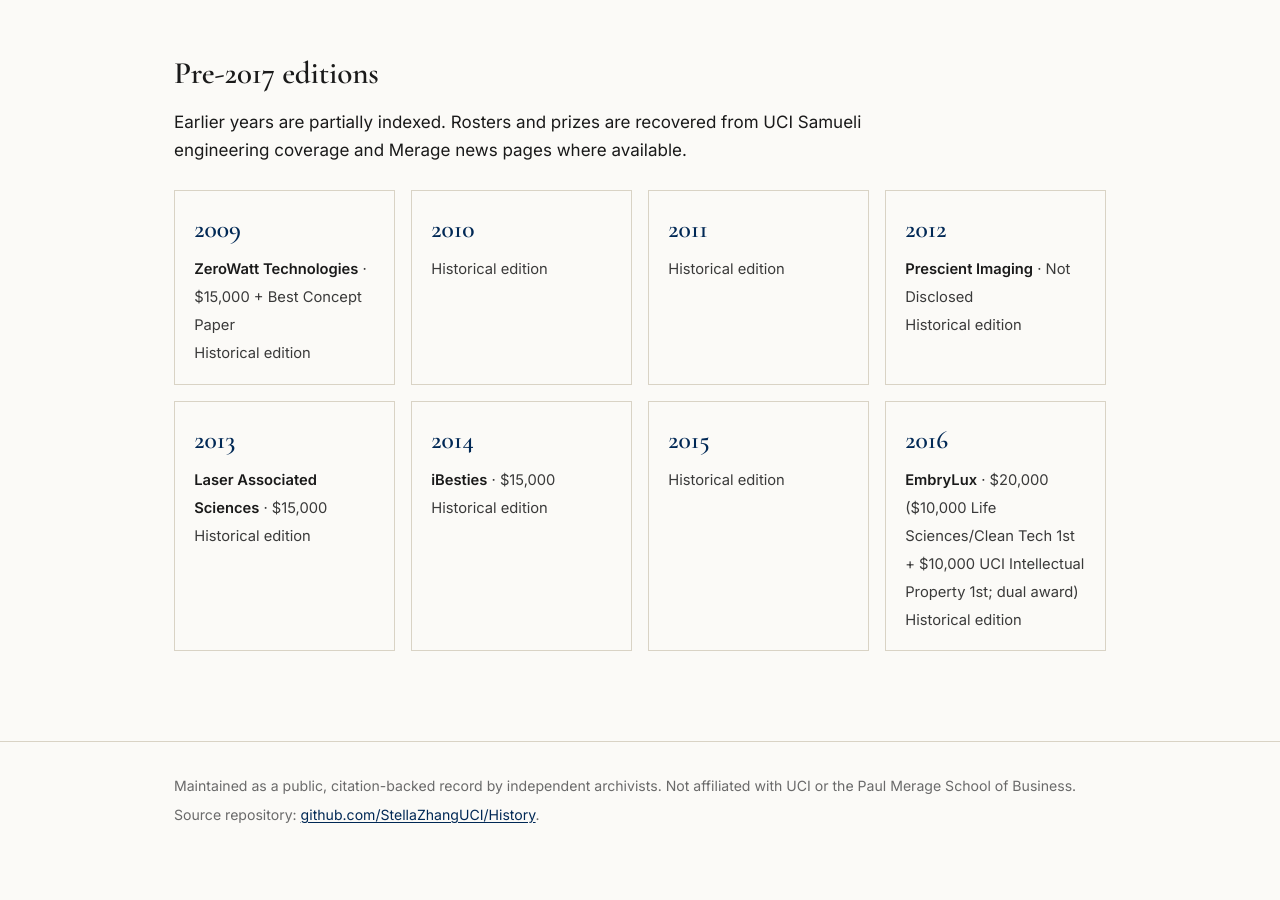
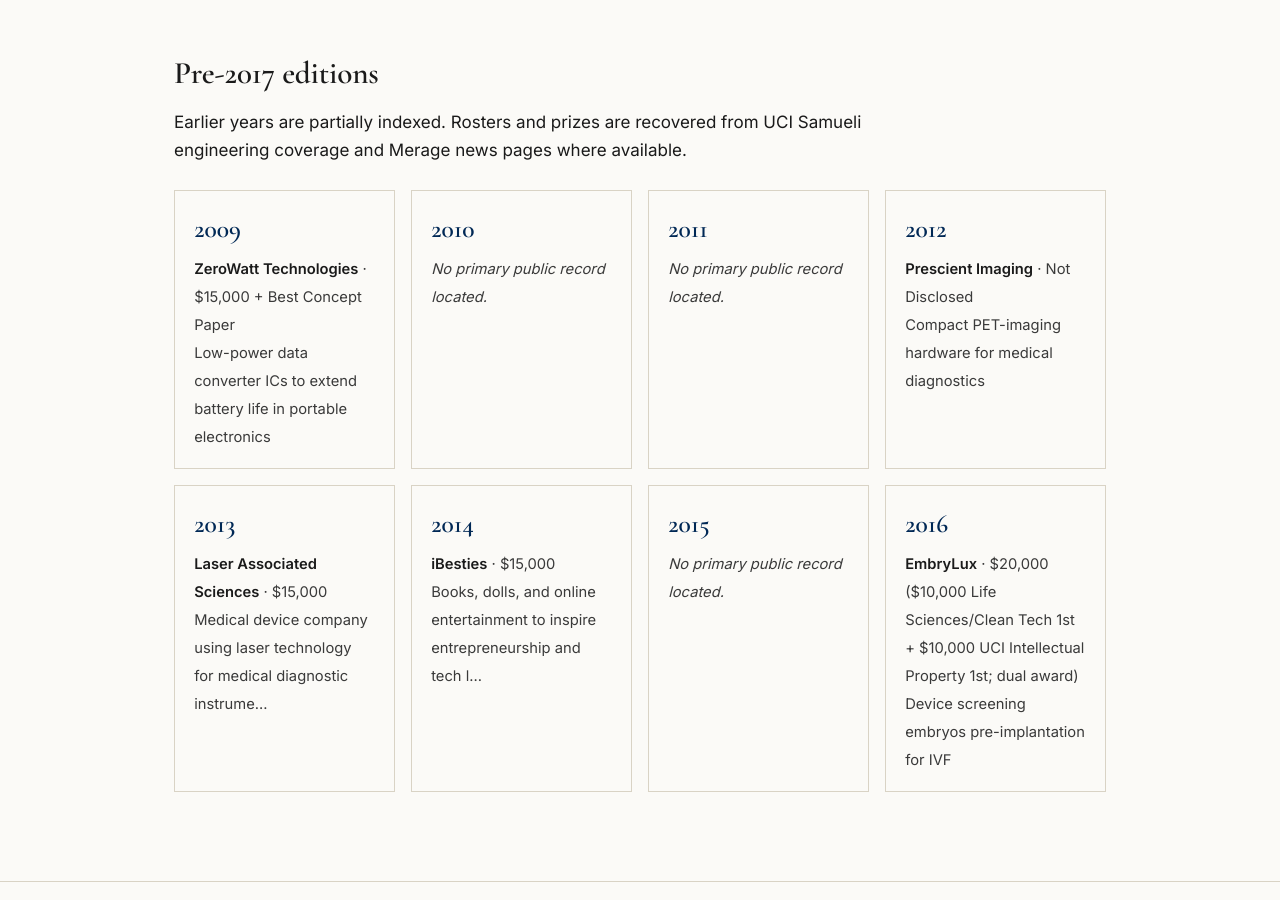
Before and after one commit to StellaZhangUCI/stellazhanguci.github.io, a Jekyll site: the page built from years/index.html, in a window 1280 px wide and 900 px high, scrolled down 1270 px. Built offline with Jekyll 4.4.1, drawn with Linux system fonts in a browser that asks for light colours; before the commit the page ends 2134 px from its top, so only the background shows below that.

Commit message:
tracks page, sponsors page, year placeholder note, nav update

```diff
--- a/_layouts/default.html
+++ b/_layouts/default.html
@@ -24,8 +24,10 @@
         <a href="{{ '/' | relative_url }}"{% if page.url == '/' %} class="active"{% endif %}>Overview</a>
         <a href="{{ '/years/' | relative_url }}"{% if page.url contains '/years' %} class="active"{% endif %}>Years</a>
         <a href="{{ '/teams/' | relative_url }}"{% if page.url contains '/teams' %} class="active"{% endif %}>Teams</a>
+        <a href="{{ '/tracks/' | relative_url }}"{% if page.url contains '/tracks' %} class="active"{% endif %}>Tracks</a>
         <a href="{{ '/outcomes/' | relative_url }}"{% if page.url contains '/outcomes' %} class="active"{% endif %}>Outcomes</a>
         <a href="{{ '/analytics/' | relative_url }}"{% if page.url contains '/analytics' %} class="active"{% endif %}>Analytics</a>
+        <a href="{{ '/sponsors/' | relative_url }}"{% if page.url contains '/sponsors' %} class="active"{% endif %}>Sponsors</a>
         <a href="{{ '/about/' | relative_url }}"{% if page.url contains '/about' %} class="active"{% endif %}>About</a>
       </nav>
     </div>
--- /dev/null
+++ b/tracks/index.html
@@ -0,0 +1,121 @@
+---
+layout: default
+title: Tracks
+permalink: /tracks/
+---
+
+<section class="hero">
+  <p class="eyebrow">Competition structure</p>
+  <h1>Tracks</h1>
+  <p class="lede">The 2018 reset to five standard tracks shaped almost every edition since. Each track produces a 1st and 2nd place per year. Specialty awards rotate around them.</p>
+</section>
+
+<section class="section">
+  <h2>Standard tracks (2018 to present)</h2>
+  <p>Five tracks have held steady since 2018. The names sometimes shift slightly between years (Business Products and Services, Consumer Products and Services) but the lineup is stable. Track payouts moved from $4,000 and $1,500 in 2017 to $10,000 and $5,000 from 2018 onward.</p>
+  <table class="archive-table">
+    <thead><tr><th>Track</th><th>What it covers</th><th>Partner</th></tr></thead>
+    <tbody>
+      <tr>
+        <td class="team"><strong>Business Products and Services</strong></td>
+        <td>B2B software, hardware and platforms.</td>
+        <td>n/a</td>
+      </tr>
+      <tr>
+        <td class="team"><strong>Consumer Products</strong></td>
+        <td>Direct-to-consumer physical goods, hardware and apparel.</td>
+        <td>n/a</td>
+      </tr>
+      <tr>
+        <td class="team"><strong>Consumer Services</strong></td>
+        <td>Consumer apps, platforms and subscription services.</td>
+        <td>n/a</td>
+      </tr>
+      <tr>
+        <td class="team"><strong>Life Sciences</strong></td>
+        <td>Medical devices, diagnostics and therapeutics. The track with the strongest documented post-competition trajectories.</td>
+        <td>n/a</td>
+      </tr>
+      <tr>
+        <td class="team"><strong>Social Enterprise</strong></td>
+        <td>Mission-driven ventures with measurable social or environmental impact.</td>
+        <td>UCI Blum Center for Poverty Alleviation. Richard Matthew (Blum Center Faculty Director) is named as a track judge.</td>
+      </tr>
+    </tbody>
+  </table>
+</section>
+
+<section class="section">
+  <h2>Specialty awards</h2>
+  <ul>
+    <li><strong>Tech Surge.</strong> Pre-2018 award for deep-tech ventures. Last appeared in 2019.</li>
+    <li><strong>MIE Award.</strong> Introduced in 2020. Recognises a finalist with strong ties to UCI's Master of Innovation and Entrepreneurship programme. Baby Box was the first recipient.</li>
+    <li><strong>Audience Favorite.</strong> Intermittent. Appeared in 2020, 2021 and 2025 (as "EvoNexus Fan Favorite"). Typically $1,000.</li>
+    <li><strong>School of Medicine Award.</strong> 2017 only. Went to Purist alongside its Tech Surge 1st.</li>
+    <li><strong>Designing Solutions for Poverty Alleviation.</strong> A co-located UCI Blum Center pitch contest, not a formal NVC track. Esqalate won in 2017 with Loy Loy and Pure Game as runners-up.</li>
+  </ul>
+</section>
+
+<section class="section">
+  <h2>Track 1st-place winners by year</h2>
+  <table class="archive-table">
+    <thead>
+      <tr>
+        <th>Year</th>
+        <th>Business Products</th>
+        <th>Consumer Products</th>
+        <th>Consumer Services</th>
+        <th>Life Sciences</th>
+        <th>Social Enterprise</th>
+      </tr>
+    </thead>
+    <tbody>
+      {% for y in site.data.nvc.years %}
+        {% assign bp = "" %}
+        {% assign cp = "" %}
+        {% assign cs = "" %}
+        {% assign ls = "" %}
+        {% assign se = "" %}
+        {% for a in y.awards %}
+          {% if a.place == "1st" %}
+            {% if a.category contains "Business Products" %}{% assign bp = a.team %}{% endif %}
+            {% if a.category contains "Consumer Products" %}{% assign cp = a.team %}{% endif %}
+            {% if a.category contains "Consumer Services" %}{% assign cs = a.team %}{% endif %}
+            {% if a.category contains "Life Sciences" %}{% assign ls = a.team %}{% endif %}
+            {% if a.category contains "Social Enterprise" %}{% assign se = a.team %}{% endif %}
+          {% endif %}
+        {% endfor %}
+        <tr>
+          <td><a href="{{ '/years/' | append: y.year | append: '/' | relative_url }}"><strong>{{ y.year }}</strong></a></td>
+          <td>{{ bp }}</td>
+          <td>{{ cp }}</td>
+          <td>{{ cs }}</td>
+          <td>{{ ls }}</td>
+          <td>{{ se }}</td>
+        </tr>
+      {% endfor %}
+    </tbody>
+  </table>
+  <p style="font-size:0.88rem; color: var(--ink-muted);">The 2017 row is blank under most tracks because that year used the smaller $4,000 and $1,500 payouts and the track-naming differed slightly. See the <a href="{{ '/years/2017/' | relative_url }}">2017 page</a> for the exact slate.</p>
+</section>
+
+<section class="section">
+  <h2>Notable track trajectories</h2>
+  <div class="feature-grid">
+    <article class="feature">
+      <span class="label-eyebrow">Life Sciences</span>
+      <h3>Strongest survival rate</h3>
+      <p>Life Sciences track winners disproportionately remain operating post-competition. Long FDA timelines and federal grant pipelines keep pre-revenue companies alive for years. Examples include Sayenza Biosciences (2022), Hyperion Therapeutics (2023), ImmunoTarget (2020) and Purist (2017).</p>
+    </article>
+    <article class="feature">
+      <span class="label-eyebrow">Consumer Services</span>
+      <h3>Most pivots and exits</h3>
+      <p>Consumer Services 1st-place winners produced the two cleanest documented exits in the archive (Wing to Wing Assistant in 2018, No Decaf Allowed to Moongoat in 2020). They also produced more pivots than any other track.</p>
+    </article>
+    <article class="feature">
+      <span class="label-eyebrow">Social Enterprise</span>
+      <h3>Highest no-public-outcome rate</h3>
+      <p>Social Enterprise winners are over-represented in the "no findable public outcome" bucket. The mission-first orientation often means no commercial follow-on, which translates into a smaller indexed footprint over time.</p>
+    </article>
+  </div>
+</section>
--- a/years/index.html
+++ b/years/index.html
@@ -48,8 +48,7 @@
     <a class="year-card" href="{{ '/years/' | append: e.year | append: '/' | relative_url }}">
       <span class="yr">{{ e.year }}</span>
       <span class="gp">
-        {% if e.grand_prize %}<strong>{{ e.grand_prize.team }}</strong>{% if e.grand_prize.prize_text %} &middot; {{ e.grand_prize.prize_text }}{% endif %}<br>{% endif %}
-        {{ e.theme | default: "Historical edition" | truncate: 80 }}
+        {% if e.grand_prize %}<strong>{{ e.grand_prize.team }}</strong>{% if e.grand_prize.prize_text %} &middot; {{ e.grand_prize.prize_text }}{% endif %}<br>{{ e.grand_prize.project | default: "" | truncate: 80 }}{% elsif e.status == "no_public_record" %}<em>No primary public record located.</em>{% else %}{{ e.theme | default: "Historical edition" | truncate: 80 }}{% endif %}
       </span>
     </a>
   {% endfor %}
```
Also changed, not shown: _layouts/year.html (+7 -1 lines), sponsors/index.html (added, +49 -0 lines).
